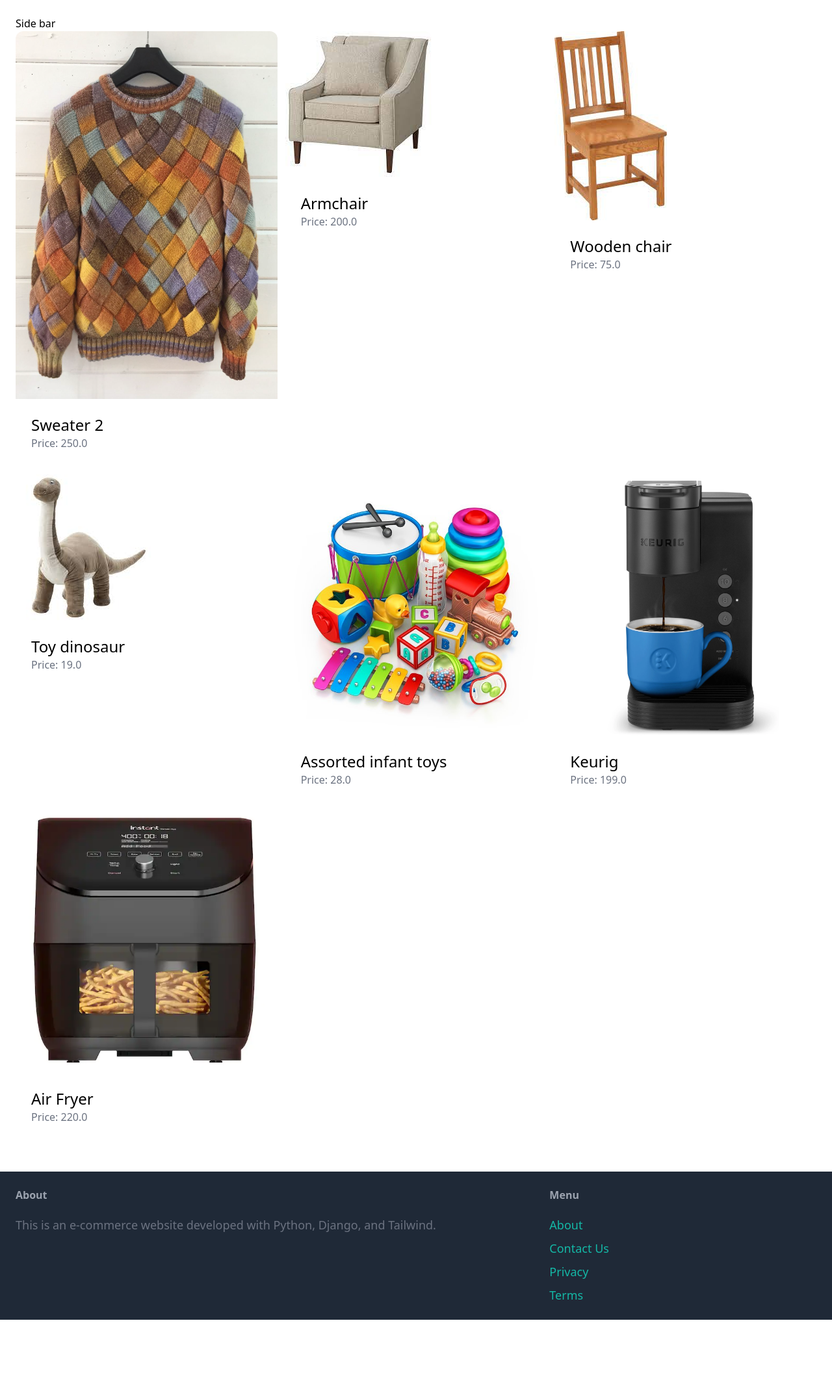
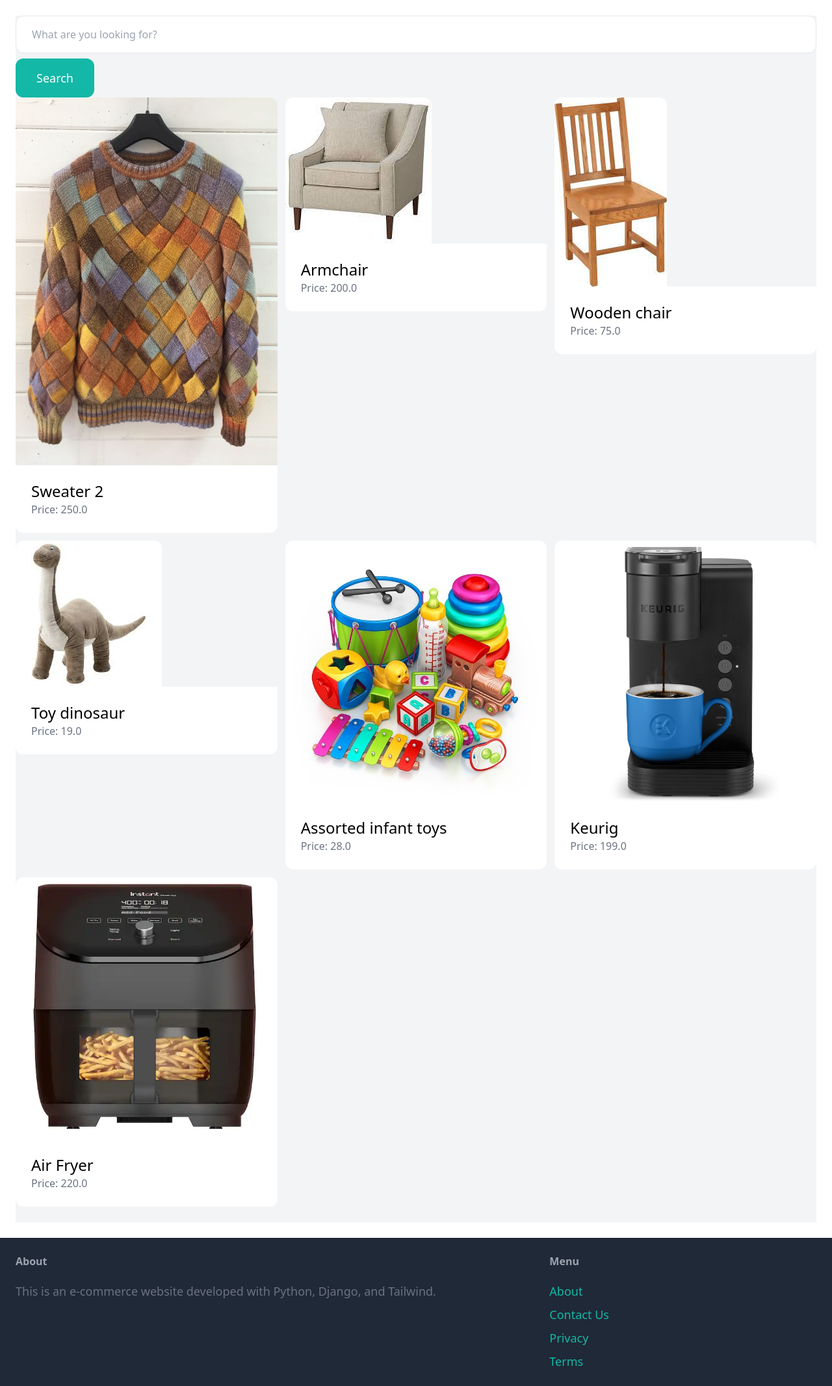
Before and after one commit to skub01/PokeShop, a Django app: page /items/ in a window 1280 px wide. Shown: the part 77-2210 px from the top of the page at 65% size. Before the commit the page ends 2108 px from the top, so only its background shows below. Run offline with Django 5.2, Linux system fonts and the light colour scheme; data comes from the database, SQL or seed files in the repository; some libraries are stand-ins or nearby versions.

Commit message:
search bar functionality

```diff
--- a/item/templates/item/items.html
+++ b/item/templates/item/items.html
@@ -3,9 +3,14 @@
 {% block title %}Items{% endblock %}
 
 {% block content %}
-    <div class="pb-6 grid-cols-4 gap-4">
+    <div class="pb-6 grid-cols-4 gap-4 bg-gray-100">
         <div class="col-span-1">
-            Side bar
+            <form method="GET" action="{% url 'item:items' %}">
+                <input name="query" class="w-full py-4 px-6 border rounded-xl" type="text" value="{{ query }}" placeholder="What are you looking for?">
+                <button class="mt-2 py-4 px-8 text-lg bg-teal-500 text-white rounded-xl">
+                    Search
+                </button>
+            </form>
         </div>
 
         <div class="col-span-3">
--- a/item/views.py
+++ b/item/views.py
@@ -1,11 +1,16 @@
 from django.shortcuts import render, get_object_or_404, redirect
+from django.db.models import Q
 from django.contrib.auth.decorators import login_required
 
 from .models import Item
 from .forms import NewItemForm, EditItemForm
 
 def items(request):
+    query = request.GET.get('query', '')
     items = Item.objects.filter(sold=False)
+
+    if query:
+        items = items.filter(Q(name__icontains=query) | Q(description__icontains=query))
 
     return render(request, 'item/items.html', {
         'items': items,
```
